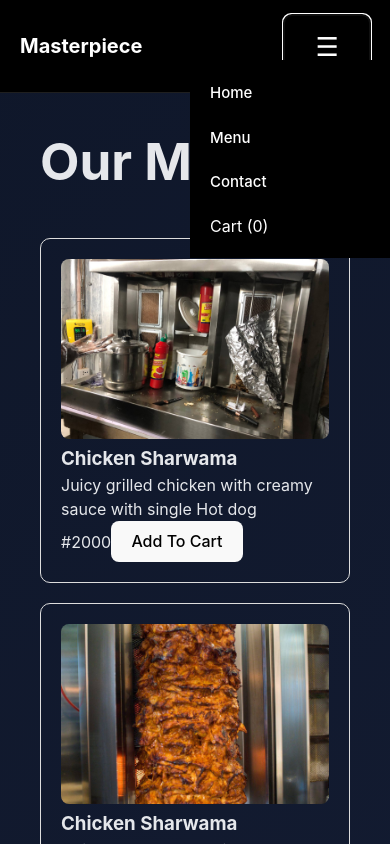
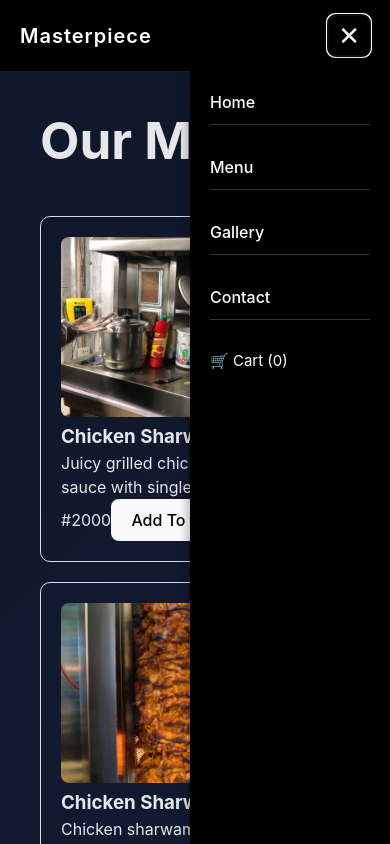
Before and after one commit to Waynemandem/masterpiece, a React (Vite) app: page /Menu in a window 390 px wide. Both pictures are taken after a click on the button "Toggle menu". Shown: the top 844 px of the page. Built offline with nearby package versions, Linux system fonts and the light colour scheme.

Commit message:
enhance navbar with hamburger menu and accessibility features

```diff
--- a/src/App.css
+++ b/src/App.css
@@ -72,7 +72,6 @@ body {
 }
 
 
-
 /* ============================================
    NAVBAR
    ============================================ */
@@ -80,43 +79,116 @@ body {
 .navbar {
   background-color: #111;
   position: sticky;
-    top: 0%;
+  top: 0;
   padding: 15px 50px;
   display: flex;
   justify-content: space-between;
   align-items: center;
   border-bottom: 1px solid #1f1f1f;
+  z-index: 100;
 }
 
-   .logo h1 {
+.logo h1,
+.logo a {
   font-size: 20px;
   font-weight: 600;
   color: white;
   letter-spacing: 1px;
+  text-decoration: none;
 }
 
 .nav-links {
   list-style: none;
   display: flex;
   gap: 25px;
+  align-items: center;
+  margin: 0;
 }
 
 .nav-links a {
   text-decoration: none;
   color: white;
   font-size: 15px;
-    transition: 0.2s ease;
+  transition: color 0.2s ease;
 }
 
 .nav-links a:hover {
-    color: #f4b400;  /* shawama gold */
+  color: #f4b400;
 }
 
-   .navbar a {
+.cart-item {
   color: white;
-    text-decoration: none;
+  font-size: 15px;
+  cursor: default;
 }
 
+/* HAMBURGER */
+.hamburger {
+  display: none;
+  font-size: 28px;
+  background: none;
+  border: none;
+  color: white;
+  cursor: pointer;
+  padding: 5px 10px;
+  transition: transform 0.2s ease;
+}
+
+.hamburger:hover {
+  transform: scale(1.1);
+}
+
+.hamburger:active {
+  transform: scale(0.95);
+}
+
+/* MOBILE */
+@media (max-width: 768px) {
+  .navbar {
+    padding: 15px 20px;
+  }
+
+  .hamburger {
+    display: block;
+  }
+
+  .nav-links {
+    position: fixed;
+    top: 60px;
+    right: 0;
+    background: rgba(17, 17, 17, 0.98);
+    backdrop-filter: blur(10px);
+    width: 250px;
+    height: calc(100vh - 60px);
+    flex-direction: column;
+    padding: 30px 20px;
+    gap: 20px;
+    align-items: flex-start;
+    transform: translateX(100%);
+    transition: transform 0.3s ease-in-out;
+    box-shadow: -2px 0 10px rgba(0, 0, 0, 0.3);
+  }
+
+  .nav-links.open {
+    transform: translateX(0);
+  }
+
+  .nav-links li {
+    width: 100%;
+    padding: 10px 0;
+    border-bottom: 1px solid #333;
+  }
+
+  .nav-links li:last-child {
+    border-bottom: none;
+  }
+
+  .nav-links a {
+    display: block;
+    width: 100%;
+    font-size: 16px;
+  }
+}
 
    .page {
   padding: 40px;
@@ -230,7 +302,7 @@ body {
   background: none;
   border: none;
   color: white;
-  cursor: pointer;
+  cursor: point er;
 }
 
 /* MOBILE */
--- a/src/components/Navbar.jsx
+++ b/src/components/Navbar.jsx
@@ -2,49 +2,44 @@ import '../App.css';
 import { Link } from 'react-router-dom';
 import { useState } from 'react';
 
-// Simple stable Navbar with hamburger
 function Navbar({ cartCount }) {
-
-  // controls menu open/close
   const [open, setOpen] = useState(false);
 
   return (
     <nav className="navbar">
-
       {/* Logo */}
       <div className="logo">
-        Masterpiece
+        <Link to="/">Masterpiece</Link>
       </div>
 
       {/* Hamburger Button */}
       <button
         className="hamburger"
         onClick={() => setOpen(!open)}
+        aria-label="Toggle menu"
+        aria-expanded={open}
       >
-        ☰
+        {open ? '✕' : '☰'}
       </button>
 
       {/* Nav Links */}
       <ul className={`nav-links ${open ? "open" : ""}`}>
-
         <li onClick={() => setOpen(false)}>
           <Link to="/">Home</Link>
         </li>
-
         <li onClick={() => setOpen(false)}>
           <Link to="/menu">Menu</Link>
         </li>
-
+        <li onClick={() => setOpen(false)}>
+          <Link to="/gallery">Gallery</Link>
+        </li>
         <li onClick={() => setOpen(false)}>
           <Link to="/contact">Contact</Link>
         </li>
-
-        <li>
-          Cart ({cartCount})
+        <li className="cart-item">
+          🛒 Cart ({cartCount})
         </li>
-
       </ul>
-
     </nav>
   );
 }
```
Lines whose indentation alone changed are shown as unchanged.
